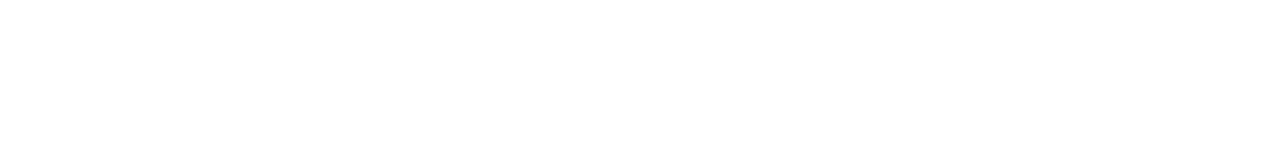
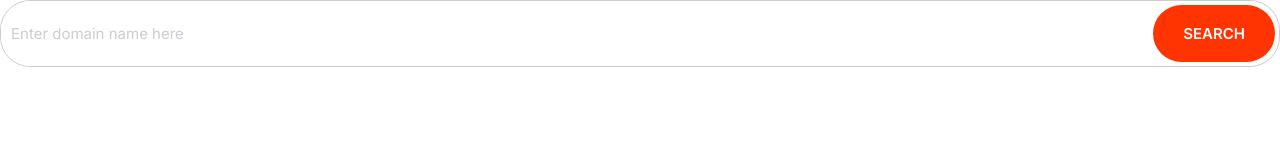
Before and after one commit to kvngdre/cloud_host, a plain HTML site: page index.html in a window 1280 px wide. Drawn offline with Linux system fonts and the light colour scheme.

Commit message:
Enhanced Button Component

```diff
--- a/css/styles.css
+++ b/css/styles.css
@@ -5,6 +5,8 @@
     --colour-accent: #ff3400;
     --colour-headings: #1b0760;
     --colour-body: #918ca4;
+    --color-border: #cccccc;
+    --border-radius: 30px
 }
 
 *,
@@ -242,8 +244,8 @@ a {
 
 /* Inputs */
 .input {
-    border-radius: 30px;
-    border: 1px solid #cccccc;
+    border-radius: var(--border-radius);
+    border: 1px solid var(--color-border);
     color: var(--colour-headings);
     font-size: 2rem;
     outline: 0;
@@ -254,6 +256,22 @@ a {
     color: #cdcbd7;
 }
 
+.input-group {
+    border: 1px solid var(--color-border);
+    border-radius: var(--border-radius);
+    display: flex;
+}
+
+.input-group .input {
+    border: 0;
+    flex-grow: 1;
+    padding: 1.5rem 1rem;
+}
+
+.input-group .btn {
+    margin: 4px;
+}
+
 @media screen and (min-width: 1024px) {
     .input{
         font-size: 1.5rem;
--- a/index.html
+++ b/index.html
@@ -15,6 +15,9 @@
         <link rel="stylesheet" href="/css/styles.css" />
     </head>
     <body>
-
+        <div class="input-group">
+            <input type="text" class="input" placeholder="Enter domain name here">
+            <button class="btn btn--accent">Search</button>
+        </div>
     </body>
 </html>
```
